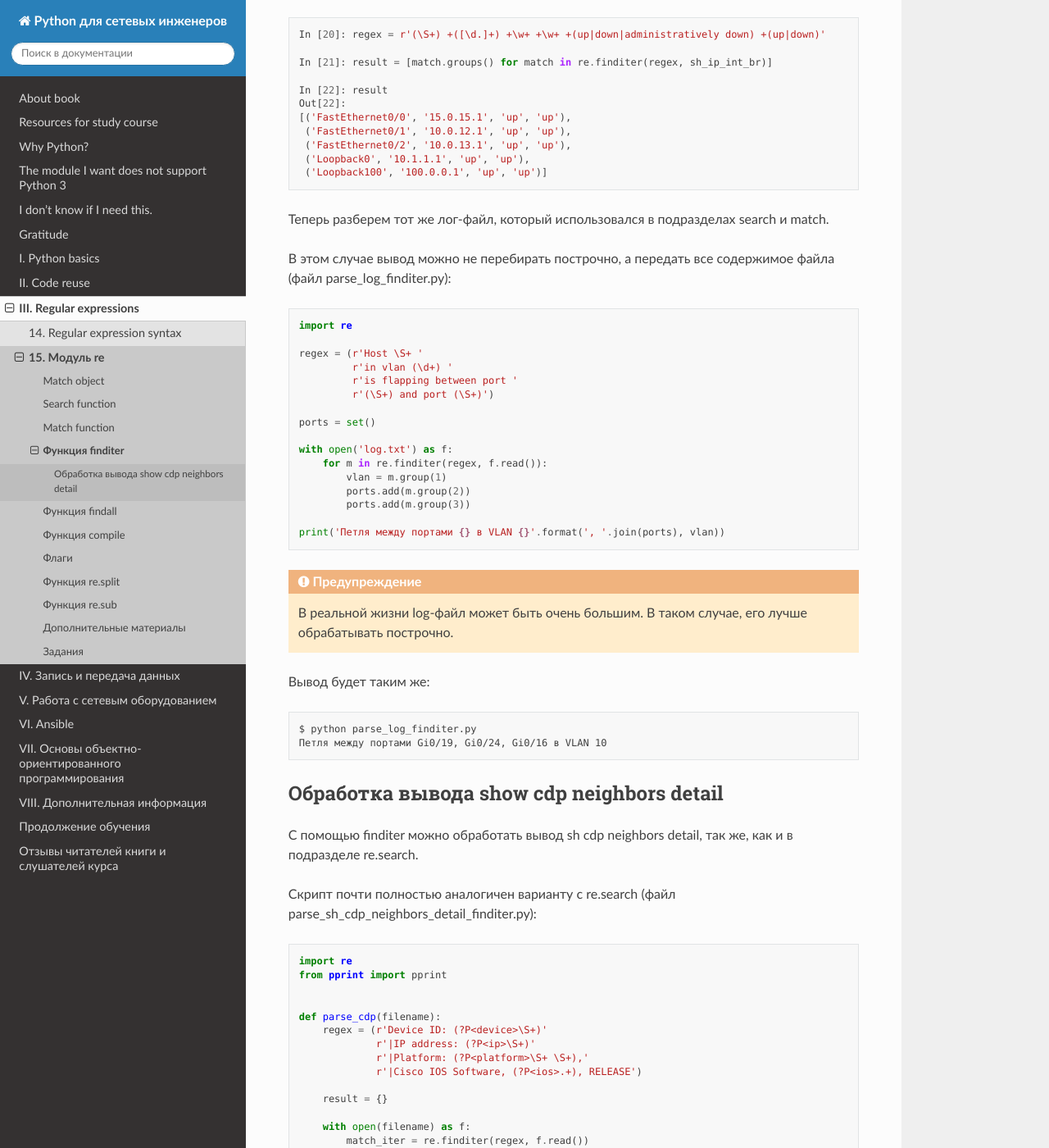
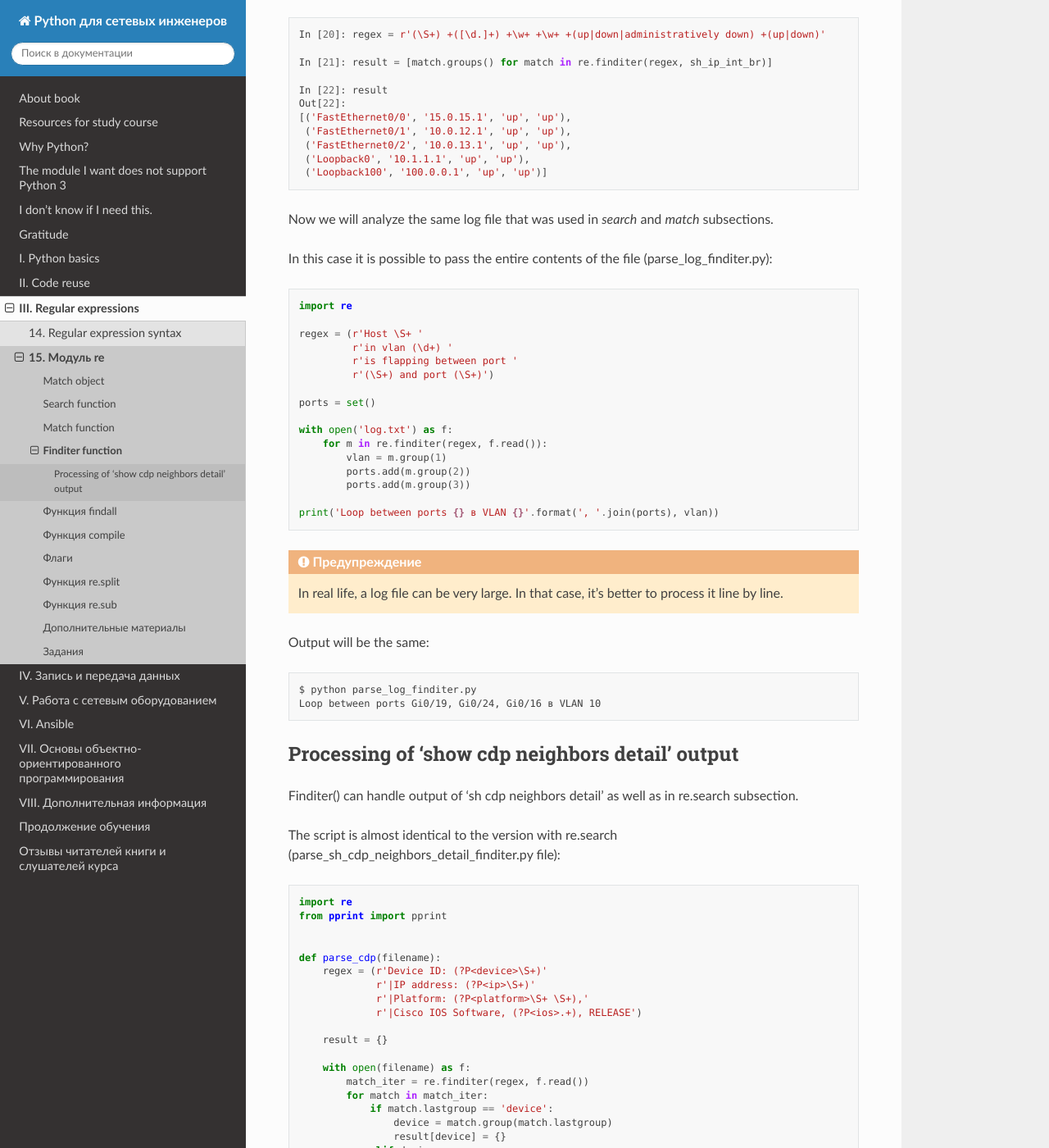
Before and after one commit to Aidar5/nattoeng, a Sphinx documentation site: the page built from docs/source/book/15_module_re/finditer.rst, in a window 1280 px wide and 1400 px high, scrolled down 1586 px. Shown: the whole window at 82% size. Built offline with Sphinx 7.4.7 and the Read the Docs theme 2.0.0, drawn with Linux system fonts in a browser that asks for light colours; pages that are not in the unit, such as notebooks, are missing from menus; some of the changed text lies outside the part shown.

Commit message:
Update finditer.rst

```diff
--- a/docs/source/book/15_module_re/finditer.rst
+++ b/docs/source/book/15_module_re/finditer.rst
@@ -1,18 +1,15 @@
-Функция finditer
+Finditer function
 -----------------
 
-Функция ``finditer()``:
+Function ``finditer()``:
 
-* используется для поиска всех непересекающихся совпадений в шаблоне
-* возвращает итератор с объектами Match
-* finditer возвращает итератор даже в том случае, когда совпадение не найдено
+* is used to search for all disjoint matches in template
+* returns an iterator with Match objects
+* finditer() returns iterator even if no match is found
 
-Функция finditer отлично подходит для обработки тех команд, вывод
-которых отображается столбцами. Например, sh ip int br, sh mac
-address-table и др. В этом случае его можно применять ко всему выводу
-команды.
+The finditer() function is well suited to handle those commands whose output is displayed by columns. For example: ‘sh ip int br’, ‘sh mac address-table’, etc. In this case it can be applied to the entire output of command.
 
-Пример вывода sh ip int br:
+Example of 'sh ip int br' output:
 
 .. code:: python
 
@@ -27,7 +24,7 @@ address-table и др. В этом случае его можно применя
        ...: Loopback100           100.0.0.1       YES manual up               up
        ...: '''
 
-Регулярное выражение для обработки вывода:
+Regular expression for output processing:
 
 .. code:: python
 
@@ -62,8 +59,7 @@ address-table и др. В этом случае его можно применя
     <_sre.SRE_Match object; span=(379, 447), match='Loopback0             10.1.1.1        YES manual >
     <_sre.SRE_Match object; span=(448, 516), match='Loopback100           100.0.0.1       YES manual >'
 
-Теперь в списке groups находятся кортежи со строками, которые попали в
-группы:
+Now in *groups* list there are tuples with strings that have entered groups:
 
 .. code:: python
 
@@ -75,7 +71,7 @@ address-table и др. В этом случае его можно применя
      ('Loopback0', '10.1.1.1', 'up', 'up'),
      ('Loopback100', '100.0.0.1', 'up', 'up')]
 
-Аналогичный результат можно получить с помощью генератора списков:
+A similar result can be obtained by a list generator:
 
 .. code:: python
 
@@ -91,11 +87,9 @@ address-table и др. В этом случае его можно применя
      ('Loopback0', '10.1.1.1', 'up', 'up'),
      ('Loopback100', '100.0.0.1', 'up', 'up')]
 
-Теперь разберем тот же лог-файл, который использовался в подразделах
-search и match.
+Now we will analyze the same log file that was used in *search* and *match* subsections.
 
-В этом случае вывод можно не перебирать построчно, а передать все
-содержимое файла (файл parse_log_finditer.py):
+In this case it is possible to pass the entire contents of the file (parse_log_finditer.py):
 
 .. code:: python
 
@@ -114,28 +108,25 @@ search и match.
             ports.add(m.group(2))
             ports.add(m.group(3))
 
-    print('Петля между портами {} в VLAN {}'.format(', '.join(ports), vlan))
+    print('Loop between ports {} в VLAN {}'.format(', '.join(ports), vlan))
 
 .. warning::
 
-    В реальной жизни log-файл может быть очень большим. В таком случае,
-    его лучше обрабатывать построчно.
+    In real life, a log file can be very large. In that case, it’s better to process it line by line.
 
-Вывод будет таким же:
+Output will be the same:
 
 ::
 
     $ python parse_log_finditer.py
-    Петля между портами Gi0/19, Gi0/24, Gi0/16 в VLAN 10
+    Loop between ports Gi0/19, Gi0/24, Gi0/16 в VLAN 10
 
-Обработка вывода show cdp neighbors detail
+Processing of ‘show cdp neighbors detail’ output
 ^^^^^^^^^^^^^^^^^^^^^^^^^^^^^^^^^^^^^^^^^^
 
-С помощью finditer можно обработать вывод sh cdp neighbors detail, так
-же, как и в подразделе re.search.
+Finditer() can handle output of ‘sh cdp neighbors detail’ as well as in re.search subsection.
 
-Скрипт почти полностью аналогичен варианту с re.search (файл
-parse_sh_cdp_neighbors_detail_finditer.py):
+The script is almost identical to the version with re.search (parse_sh_cdp_neighbors_detail_finditer.py file):
 
 .. code:: python
 
@@ -164,14 +155,14 @@ parse_sh_cdp_neighbors_detail_finditer.py):
 
     pprint(parse_cdp('sh_cdp_neighbors_sw1.txt'))
 
-Теперь совпадения ищутся во всем файле, а не в каждой строке отдельно:
+Now matches are searched throughout the file, not in every line separately:
 
 .. code:: python
 
         with open(filename) as f:
             match_iter = re.finditer(regex, f.read())
 
-Затем перебираются совпадения:
+Then matches go through the loop:
 
 .. code:: python
 
@@ -179,9 +170,9 @@ parse_sh_cdp_neighbors_detail_finditer.py):
             match_iter = re.finditer(regex, f.read())
             for match in match_iter:
 
-Остальное аналогично.
+The rest is the same.
 
-Результат будет таким:
+The result will be:
 
 .. code:: python
 
@@ -196,11 +187,9 @@ parse_sh_cdp_neighbors_detail_finditer.py):
              'ip': '10.1.1.2',
              'platform': 'cisco WS-C2960-8TC-L'}}
 
-Хотя результат аналогичный, с finditer больше возможностей, так как
-можно указывать не только то, что должно находиться в нужной строке, но
-и в строках вокруг.
+Although the result is similar, finditer() has more features, as you can specify not only what should be in searched string but also in strings around it.
 
-Например, можно точнее указать, какой именно IP-адрес надо взять:
+For example, you can specify exactly which IP address to take:
 
 ::
 
@@ -216,8 +205,7 @@ parse_sh_cdp_neighbors_detail_finditer.py):
     Management address(es):
       IP address: 10.1.1.2
 
-Например, если нужно взять первый IP-адрес, можно так дополнить
-регулярное выражение:
+For example, if you want to take the first IP address you can supplement a regular expression like this:
 
 .. code:: python
 
```
Also changed, not shown: other parts of docs/source/book/15_module_re/finditer.rst (+2 -2 lines).
